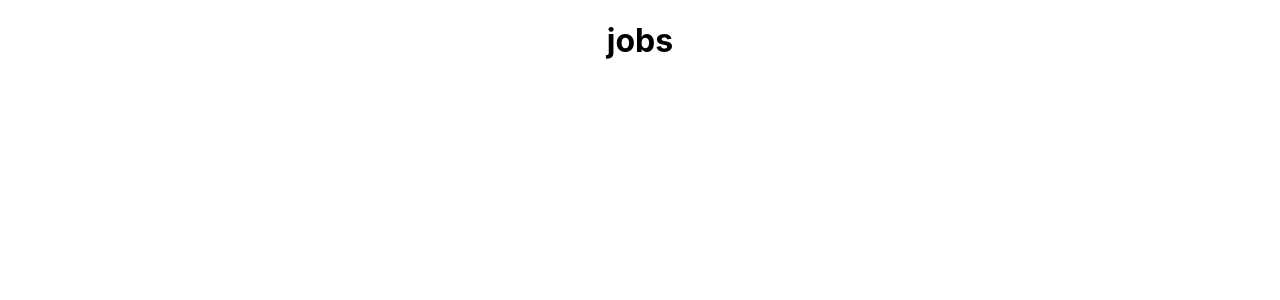
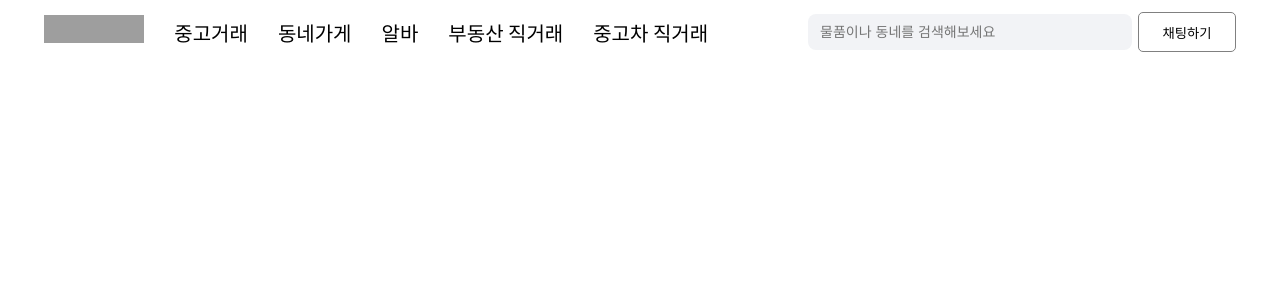
Before and after one commit to CarrotCloneCoding/CarrotCloneCoding_Frontend, a React (Create React App) app: page /kr/jobs in a window 1280 px wide. Shown: the top 300 px of the page. Built offline with nearby package versions, Linux system fonts and the light colour scheme; grey boxes are pictures that could not be loaded.

Commit message:
FIX :: Link to로 이동하면 url이 겹쳐지는 현상 수정

```diff
--- a/src/App.jsx
+++ b/src/App.jsx
@@ -1,8 +1,10 @@
 import "./App.css";
 import Main from "./components/Main/Main.jsx";
 import Card from "./components/Card/Card";
-import NearbyStore from "./components/NearbyStore/NearbyStore";
-import Jobs from "./components/Jobs/Jobs";
+import NearbyStore from "./components/NearbyStore/NearbyStore.jsx";
+import Jobs from "./components/Jobs/Jobs.jsx";
+import RealEstate from "./components/RealEstate/RealEstate.jsx";
+import Car from "./components/Car/Car";
 import { BrowserRouter, Routes, Route } from "react-router-dom";
 
 function App() {
@@ -11,7 +13,9 @@ function App() {
       <Routes>
         <Route path="/" element={<Main />}></Route>
         <Route path="/kr/nearby-stores/" element={<NearbyStore />}></Route>
-        <Route path="/kr/jobs" element={<Jobs />}></Route>
+        <Route path="/kr/jobs/" element={<Jobs />}></Route>
+        <Route path="/kr/realty/" element={<RealEstate />}></Route>
+        <Route path="/kr/car/" element={<Car />}></Route>
         <Route path="articles/598273895" element={<Card />}></Route>
       </Routes>
     </BrowserRouter>
--- /dev/null
+++ b/src/components/Car/Car.jsx
@@ -0,0 +1,10 @@
+import Header from "../Header/Header";
+
+export default function Car() {
+  return (
+    <div className="Car">
+      <Header />
+      <h1>Car</h1>
+    </div>
+  );
+}
--- a/src/components/Card/Card.css
+++ b/src/components/Card/Card.css
@@ -1,6 +1,8 @@
 .card-top {
   display: flex;
   flex-direction: column;
+  margin-right: 100px;
+  margin-bottom: 56px;
 }
 
 .article1-image {
--- a/src/components/Header/Header.css
+++ b/src/components/Header/Header.css
@@ -1,11 +1,6 @@
+@import url(//fonts.googleapis.com/earlyaccess/notosanskr.css);
 body {
-  @font-face {
-    font-family: "Pretendard-Regular";
-    src: url("https://cdn.jsdelivr.net/gh/Project-Noonnu/noonfonts_2107@1.1/Pretendard-Regular.woff")
-      format("woff");
-    font-weight: 400;
-    font-style: normal;
-  }
+  font-family: "Noto Sans KR", sans-serif !important;
 }
 
 .header {
@@ -53,6 +48,10 @@ a {
   color: black;
 }
 
+.font {
+  font-weight: 500;
+}
+
 .used-transaction {
   color: #ff6f0f;
 }
--- a/src/components/Header/Header.jsx
+++ b/src/components/Header/Header.jsx
@@ -14,11 +14,21 @@ export default function Header() {
         <Link to="/">
           <img src="./carrot-logo.png" className="carrot-logo"></img>
         </Link>
-        <Link to="/">중고거래</Link>
-        <Link to="/kr/nearby-stores/">동네가게</Link>
-        <Link to="kr/jobs/">알바</Link>
-        <Link to="kr/realty/">부동산 직거래</Link>
-        <Link to="kr/car/">중고차 직거래</Link>
+        <Link to="/">
+          <p className="font">중고거래</p>
+        </Link>
+        <Link to="/kr/nearby-stores/">
+          <p className="font">동네가게</p>
+        </Link>
+        <Link to="/kr/jobs/">
+          <p className="font">알바</p>
+        </Link>
+        <Link to="/kr/realty/">
+          <p className="font">부동산 직거래</p>
+        </Link>
+        <Link to="/kr/car/">
+          <p className="font">중고차 직거래</p>
+        </Link>
       </div>
 
       <div className="header-container2">
--- a/src/components/Jobs/Jobs.jsx
+++ b/src/components/Jobs/Jobs.jsx
@@ -1,7 +1,11 @@
+import "./Jobs.css";
+import Header from "../Header/Header";
+
 export default function Jobs() {
   return (
-    <div>
-      <h1>jobs</h1>
+    <div className="Jobs">
+      <Header />
+      <h1>Jobs</h1>
     </div>
   );
 }
--- a/src/components/NearbyStore/NearbyStore.jsx
+++ b/src/components/NearbyStore/NearbyStore.jsx
@@ -1,8 +1,10 @@
 import "./NearbyStore.css";
+import Header from "../Header/Header";
 
 export default function NearbyStore() {
   return (
-    <div className="">
+    <div className="NearbyStore">
+      <Header />
       <h1>NearbyStore</h1>
     </div>
   );
--- /dev/null
+++ b/src/components/RealEstate/RealEstate.jsx
@@ -0,0 +1,11 @@
+import Header from "../Header/Header";
+import "./RealEstate.css";
+
+export default function RealEstate() {
+  return (
+    <div className="RealEstate">
+      <Header />
+      <h1>RealEstate</h1>
+    </div>
+  );
+}
--- a/src/components/Section/Section5/Section5.css
+++ b/src/components/Section/Section5/Section5.css
@@ -6,8 +6,14 @@
   flex-wrap: wrap;
 }
 
-h1 {
+.section5-title {
+  margin-bottom: 8rem;
+  margin-block-start: 0.83em;
+  margin-block-end: 0.83em;
   text-align: center;
+  justify-content: center;
+  align-items: center;
+  margin-top: 30px;
 }
 
 .card-region-name {
@@ -24,5 +30,14 @@ h1 {
   width: 100%;
   height: 750px;
   display: flex;
+  justify-content: center;
+  align-items: center;
+  flex-wrap: wrap;
+}
+
+.popular {
+  display: flex;
   text-align: center;
+  align-items: center;
+  justify-content: center;
 }
--- a/src/components/Section/Section5/Section5.jsx
+++ b/src/components/Section/Section5/Section5.jsx
@@ -4,16 +4,18 @@ import "./Section5.css";
 export default function Section5() {
   return (
     <div className="section5">
-      <h1>중고거래 인기매물</h1>
+      <h1 className="section5-title">중고거래 인기매물</h1>
       <div className="cards-wrap">
         <Card />
-      </div>
-      <div className="cards-wrap">
+        <Card />
+        <Card />
+        <Card />
+        <Card />
+        <Card />
+        <Card />
         <Card />
       </div>
-      <div className="cards-wrap">
-        <Card />
-      </div>
+      <a herf="">인기매물 더보기</a>
     </div>
   );
 }
```
Also changed, not shown: public/NearbyStore1.png (added), src/components/Car/Car.css (added), src/components/RealEstate/RealEstate.css (added).
